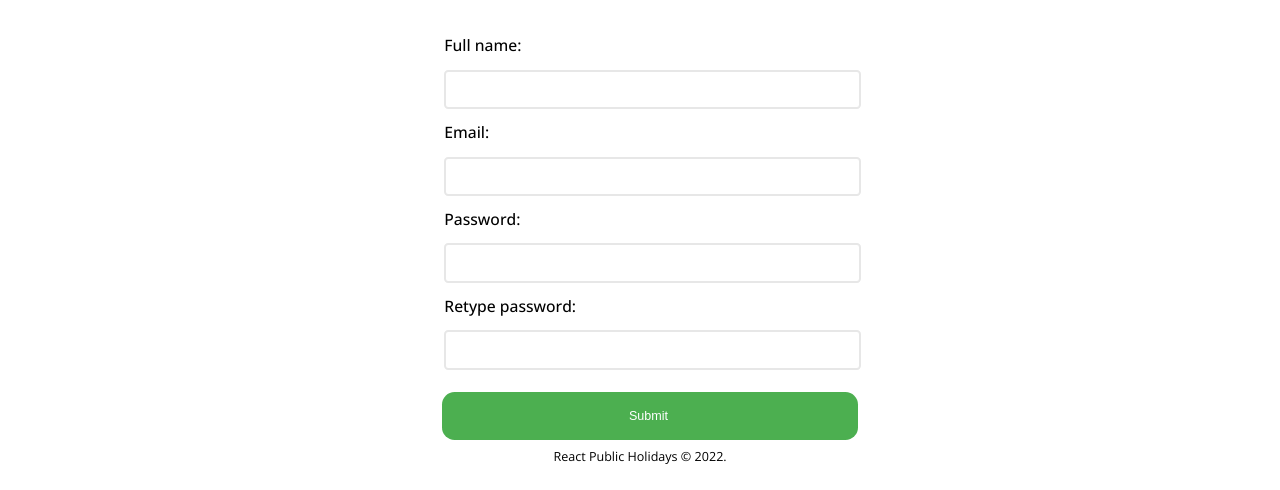
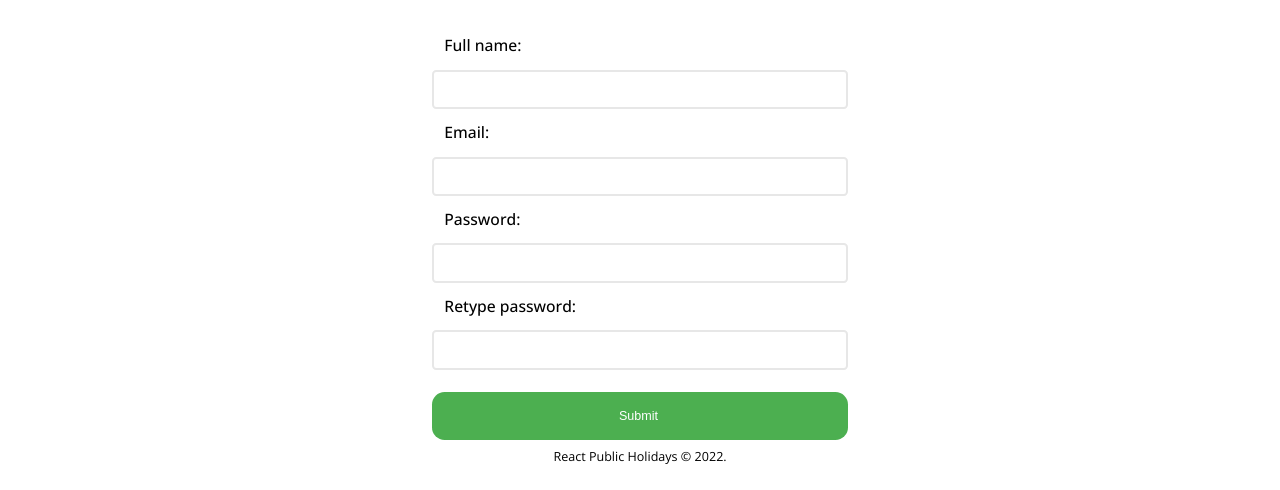
Before and after one commit to Amalitech-Public-Holiday/public-holiday-frontend, a React (Create React App) app: page /signup in a window 1280 px wide. Shown: the part 278-768 px from the top of the page. Built offline with nearby package versions, Linux system fonts and the light colour scheme.

Commit message:
Remove default margin left and right for input and button element

```diff
--- a/src/sass/index.scss
+++ b/src/sass/index.scss
@@ -110,7 +110,7 @@ button, .button {
     min-width: calc($space-1 * 3);
     height: $space-1;
     padding: $space-7;
-    margin: $space-7 $space-8;
+    margin: $space-7 0;
     display: inline-flex;
     justify-content: center;
     align-items: center;
@@ -131,10 +131,9 @@ input, select {
     width: 100%;
     height: 2.5rem;
     padding: 0 $space-6 0 $space-7 !important;
-    margin: $space-8 $space-7;
+    margin: $space-8 0;
     border: .15rem solid $grey;
     border-radius: calc($space-7 / 3);
-
     &:focus {
         background-color: $grey;
     }
```
